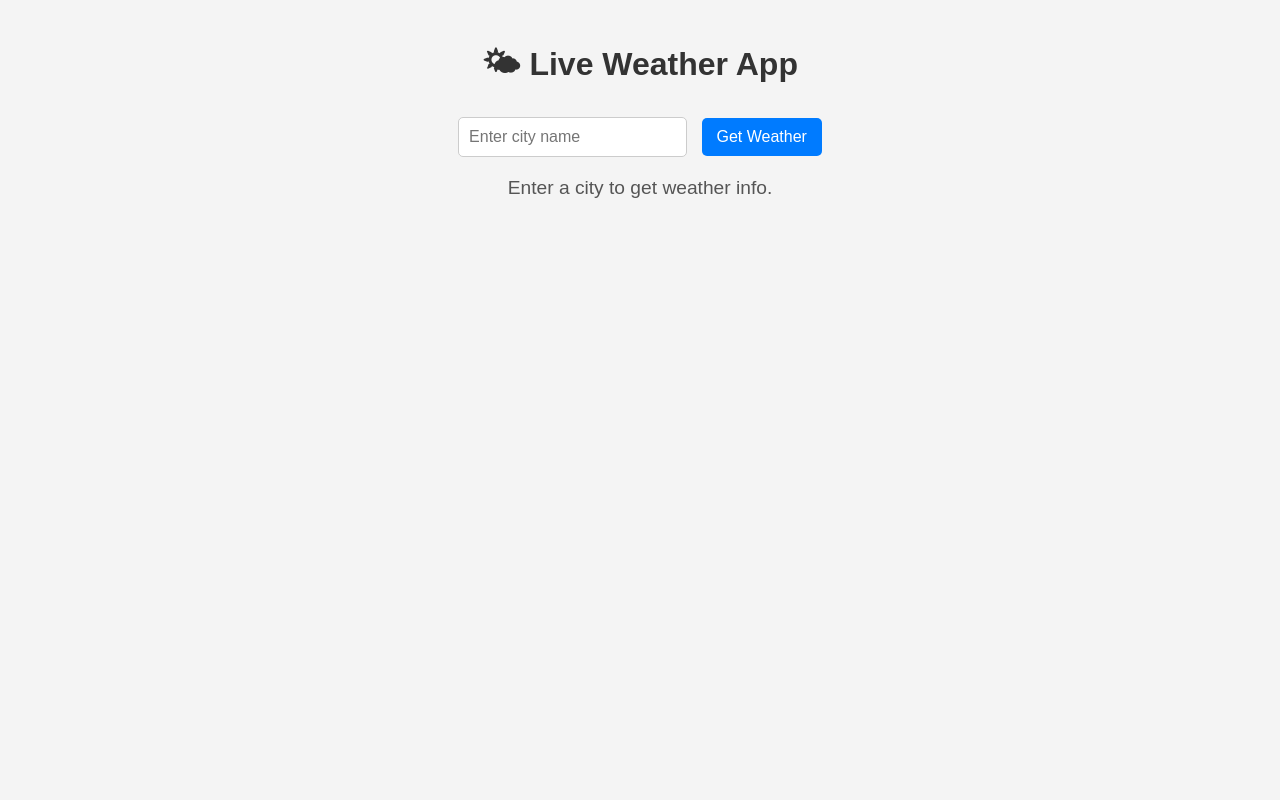
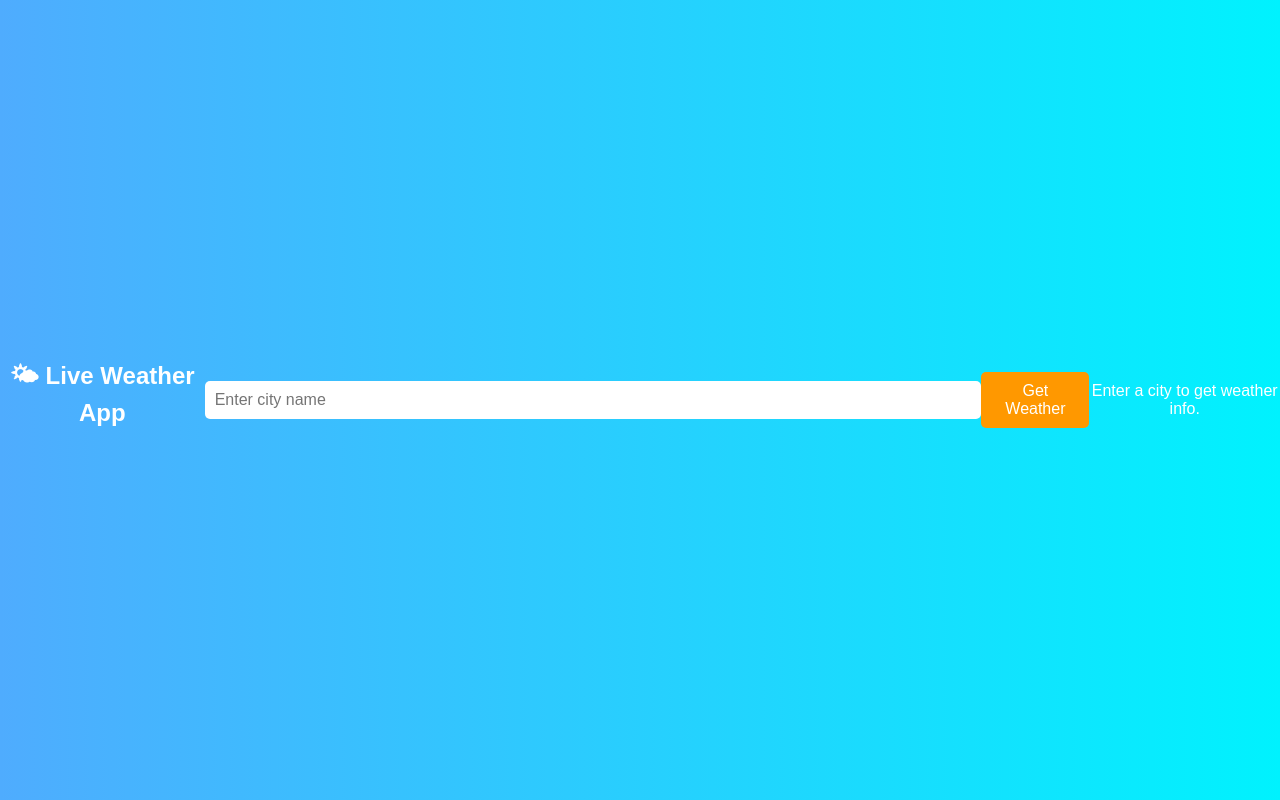
Before and after one commit to Viruthika2001/Climate, a plain HTML site: page index.html in a window 1280 px wide. Drawn offline with Linux system fonts and the light colour scheme.

Commit message:
Update style.css

```diff
--- a/style.css
+++ b/style.css
@@ -1,45 +1,87 @@
 /* General styling */
-body {
+* {
+    margin: 0;
+    padding: 0;
+    box-sizing: border-box;
     font-family: Arial, sans-serif;
-    text-align: center;
-    background-color: #f4f4f4;
-    margin: 0;
-    padding: 20px;
 }
 
-/* Heading */
-h1 {
-    color: #333;
+body {
+    background: linear-gradient(to right, #4facfe, #00f2fe);
+    color: #fff;
+    display: flex;
+    justify-content: center;
+    align-items: center;
+    height: 100vh;
+    text-align: center;
 }
 
-/* Input field */
+/* Container */
+.container {
+    background: rgba(255, 255, 255, 0.2);
+    padding: 20px;
+    border-radius: 10px;
+    width: 350px;
+    box-shadow: 0px 4px 10px rgba(0, 0, 0, 0.2);
+}
+
+/* Title */
+h1 {
+    font-size: 24px;
+    margin-bottom: 15px;
+}
+
+/* Search Box */
+.search-box {
+    display: flex;
+    justify-content: center;
+    gap: 10px;
+    margin-bottom: 20px;
+}
+
 input {
     padding: 10px;
-    font-size: 1em;
-    border: 1px solid #ccc;
+    width: 70%;
+    border: none;
     border-radius: 5px;
+    font-size: 16px;
+    outline: none;
 }
 
-/* Button */
 button {
-    margin-left: 10px;
     padding: 10px 15px;
-    font-size: 1em;
+    border: none;
+    background: #ff9800;
     color: white;
-    background-color: #007bff;
-    border: none;
+    font-size: 16px;
     border-radius: 5px;
     cursor: pointer;
     transition: 0.3s;
 }
 
 button:hover {
-    background-color: #0056b3;
+    background: #e68900;
 }
 
-/* Weather info */
-p {
-    font-size: 1.2em;
-    color: #555;
-    margin-top: 20px;
+/* Weather Info */
+.weather-info {
+    display: none; /* Initially hidden */
+    padding: 15px;
+    background: rgba(255, 255, 255, 0.3);
+    border-radius: 8px;
+    margin-top: 10px;
 }
+
+.weather-info img {
+    width: 80px;
+    height: 80px;
+}
+
+.weather-info h2 {
+    margin: 10px 0;
+    font-size: 20px;
+}
+
+.weather-info p {
+    font-size: 18px;
+}
```
